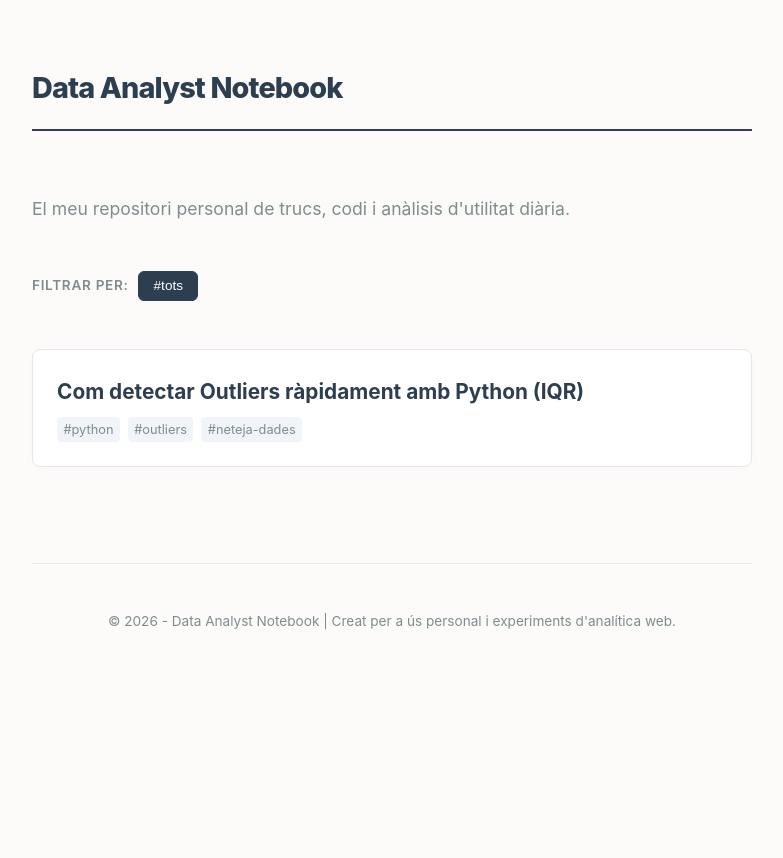
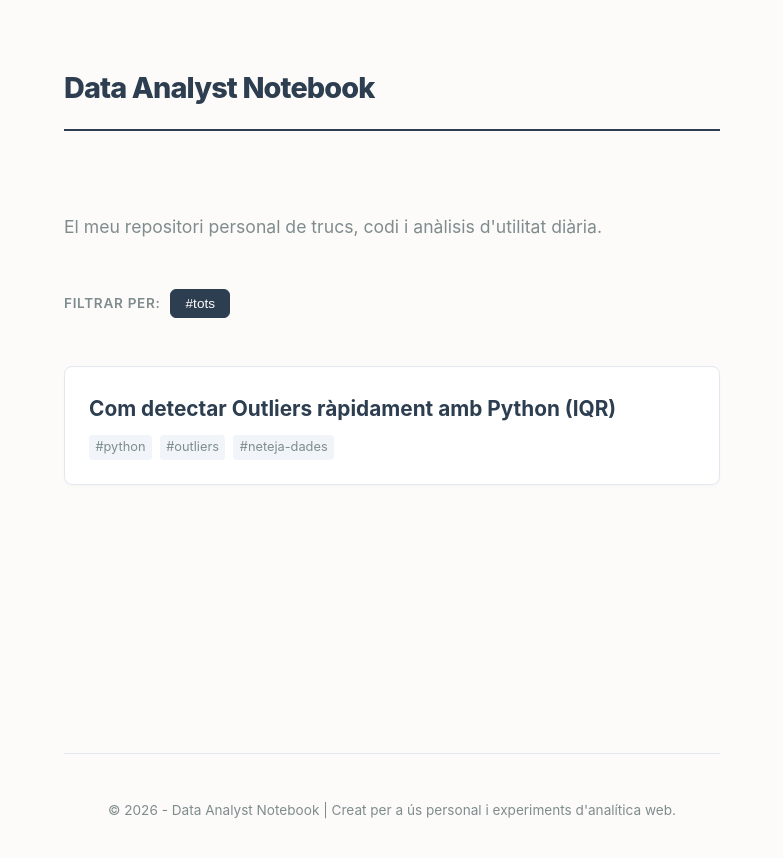
Before and after one commit to alberthr/alberthr.github.io, a Jekyll site: the page built from index.html, in a window 1280 px wide. Shown: the top 858 px of the page, without its empty margins (248-1031 px from the left). Built offline with Jekyll 4.4.1, drawn with Linux system fonts in a browser that asks for light colours.

Commit message:
Refactor CSS for improved layout and styling
Updated CSS variables and styles for layout and typography.

```diff
--- a/assets/css/style.css
+++ b/assets/css/style.css
@@ -1,5 +1,5 @@
 :root {
-  --bg-color: #fcfbf9;       /* Fons estil paper trencat, molt més càlid i elegant */
+  --bg-color: #fcfbf9;       /* Fons estil paper trencat, càlid i elegant */
   --text-color: #2c3e50;     /* Blau fosc/gris carbó en lloc de negre pur */
   --text-muted: #7f8c8d;
   --link-color: #2980b9;     /* Blau corporatiu polit */
@@ -8,14 +8,30 @@
   --code-text: #f8fafc;
 }
 
+/* Forcem que tota l'estructura de la web ocupi el 100% real de la finestra */
+html {
+  height: 100%;
+}
+
 body {
   font-family: -apple-system, BlinkMacSystemFont, "Segoe UI", Georgia, serif;
   color: var(--text-color);
   background-color: var(--bg-color);
   line-height: 1.7;
+  margin: 0;
+  padding: 0;
+  height: 100%;
+}
+
+/* Convertim el contenidor en un Grid vertical absolut per clavar el footer a baix */
+.site-wrapper {
+  display: grid;
+  grid-template-rows: auto 1fr auto; /* Capçalera, Contingut (creix), Footer */
+  min-height: 100vh;                 /* Mesura el 100% de la pantalla */
   max-width: 720px;
   margin: 0 auto;
   padding: 4rem 2rem;
+  box-sizing: border-box;
 }
 
 header {
@@ -25,12 +41,17 @@
 }
 
 .site-title {
-  font-family: "SF Pro Display", -apple-system, sans-serif;
+  font-family: -apple-system, BlinkMacSystemFont, "Segoe UI", Roboto, sans-serif;
   font-weight: 800;
   font-size: 1.8rem;
   letter-spacing: -0.03em;
   text-decoration: none;
   color: var(--text-color);
+}
+
+/* El contingut principal */
+.site-content {
+  width: 100%;
 }
 
 a {
@@ -45,7 +66,7 @@
 }
 
 h1, h2, h3 {
-  font-family: "SF Pro Display", -apple-system, sans-serif;
+  font-family: -apple-system, BlinkMacSystemFont, "Segoe UI", Roboto, sans-serif;
   color: #1a252f;
   font-weight: 700;
   letter-spacing: -0.01em;
@@ -62,7 +83,10 @@
 }
 
 /* Llista de posts estructurada */
-ul { padding: 0; list-style: none; }
+ul {
+  padding: 0;
+  list-style: none;
+}
 
 .post-item {
   background: #ffffff;
@@ -130,13 +154,31 @@
   color: #ffffff;
 }
 
-.list-tags { margin-top: 0.5rem; display: flex; gap: 0.5rem; }
+.list-tags {
+  margin-top: 0.5rem;
+  display: flex;
+  gap: 0.5rem;
+}
 
 .tag-sm {
   font-size: 0.8rem;
   color: var(--text-muted);
   background: #f1f5f9;
   padding: 0.1rem 0.4rem;
+  border-radius: 4px;
+}
+
+.post-tags {
+  margin-bottom: 1.5rem;
+  display: flex;
+  gap: 0.5rem;
+}
+
+.post-tags .tag {
+  font-size: 0.85rem;
+  color: var(--text-muted);
+  background: #e2e8f0;
+  padding: 0.2rem 0.6rem;
   border-radius: 4px;
 }
 
@@ -168,8 +210,9 @@
   padding: 0;
 }
 
+/* El footer es quedarà abaix gràcies al sistema Grid */
 footer {
-  margin-top: 6rem;
+  margin-top: 4rem;
   padding-top: 2rem;
   border-top: 1px solid var(--border-color);
   font-size: 0.85rem;
```
